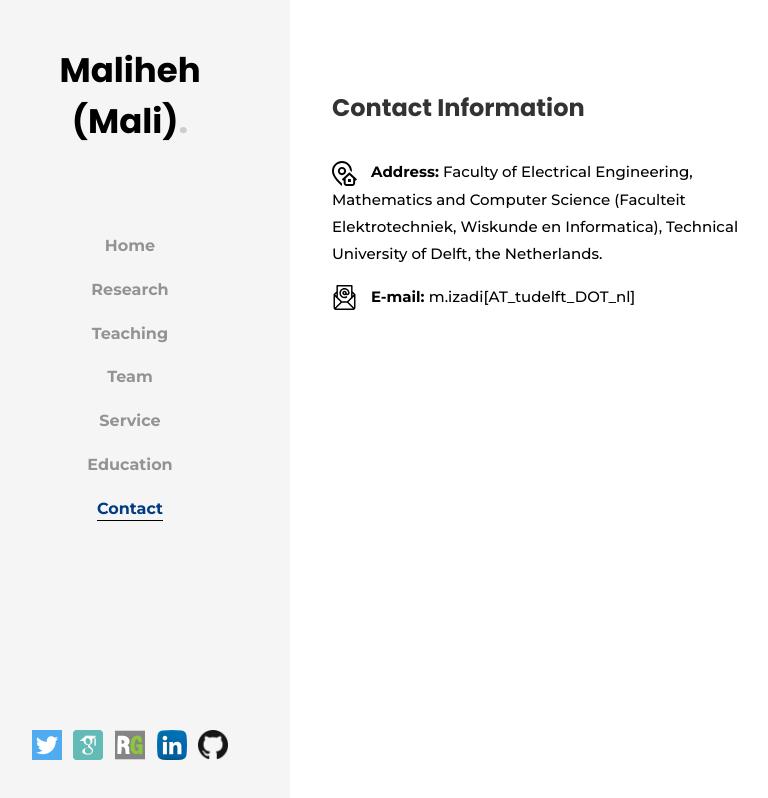
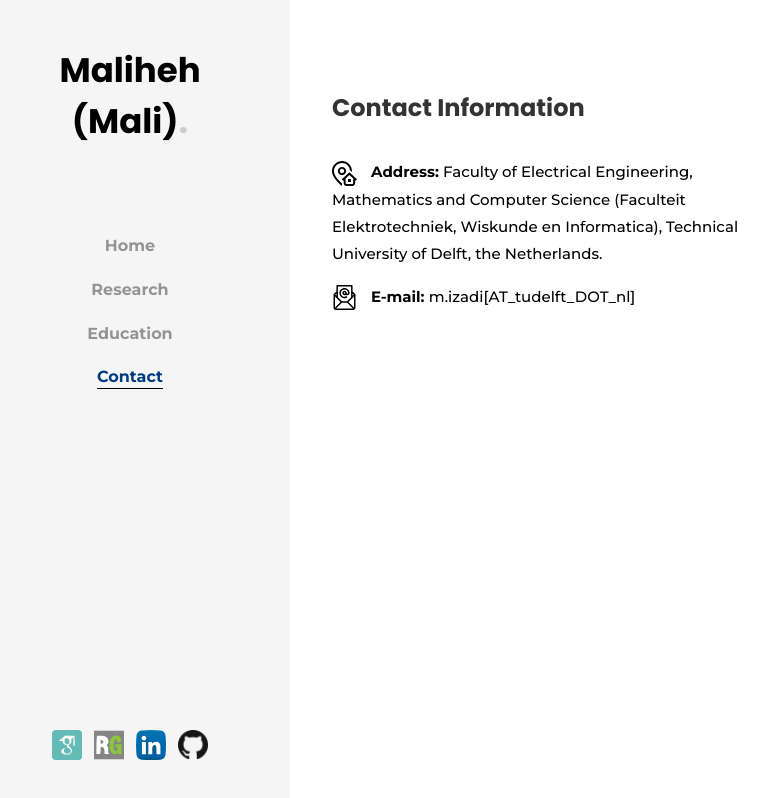
Before and after one commit to M-Yekta/m-yekta.github.io, a plain HTML site: page contact.html in a window 1280 px wide. Shown: the whole page, without its empty margins (30-798 px from the left). Drawn offline with Linux system fonts and the light colour scheme; some packages are replaced by stand-ins of ours; no server answers.

Commit message:
Update contact.html

```diff
--- a/contact.html
+++ b/contact.html
@@ -37,9 +37,9 @@
 				<ul>
 					<li><a href="index.html">Home</a></li>
 					<li><a href="research.html">Research</a></li>
-					<li><a href="teaching.html">Teaching</a></li>
+<!-- 					<li><a href="teaching.html">Teaching</a></li>
 					<li><a href="team.html">Team</a></li>
-					<li><a href="service.html">Service</a></li>
+					<li><a href="service.html">Service</a></li> -->
 					<li><a href="education.html">Education</a></li>
 					<li class="colorlib-active"><a href="contact.html">Contact</a></li>
 				</ul>
@@ -47,11 +47,11 @@
 
 			<div class="colorlib-footer">
 							<ul>
-								<li><a href="https://twitter.com/malihehizadi"><img src="images/icons/twitter.svg" width="30" height="30"></a></li>
-								<li><a href="https://scholar.google.com/citations?user=F2D5RawAAAAJ&hl=en"><img src="images/icons/google.png" width="30" height="30"></a></li>
-								<li><a href="https://www.researchgate.net/profile/Maliheh_Izadi"><img src="images/icons/researchgate.svg" width="30" height="30"></a></li>
-								<li><a href="https://linkedin.com/in/maliheh-izadi"><img src="images/icons/linkedin.svg" width="30" height="30"></a></li>
-								<li><a href="https://github.com/MalihehIzadi"><img src="images/icons/github.png" width="30" height="30"></a></li>
+<!-- 								<li><a href="https://twitter.com/malihehizadi"><img src="images/icons/twitter.svg" width="30" height="30"></a></li> -->
+								<li><a href="https://scholar.google.com/citations?user=AYp2VsEAAAAJ&hl=en"><img src="images/icons/google.png" width="30" height="30"></a></li>
+								<li><a href="https://www.researchgate.net/profile/Mohammad_Yekta"><img src="images/icons/researchgate.svg" width="30" height="30"></a></li>
+								<li><a href="https://linkedin.com/in/mohammad-yekta"><img src="images/icons/linkedin.svg" width="30" height="30"></a></li>
+								<li><a href="https://github.com/M-yekta"><img src="images/icons/github.png" width="30" height="30"></a></li>
 
 							</ul>
 			</div>
```
